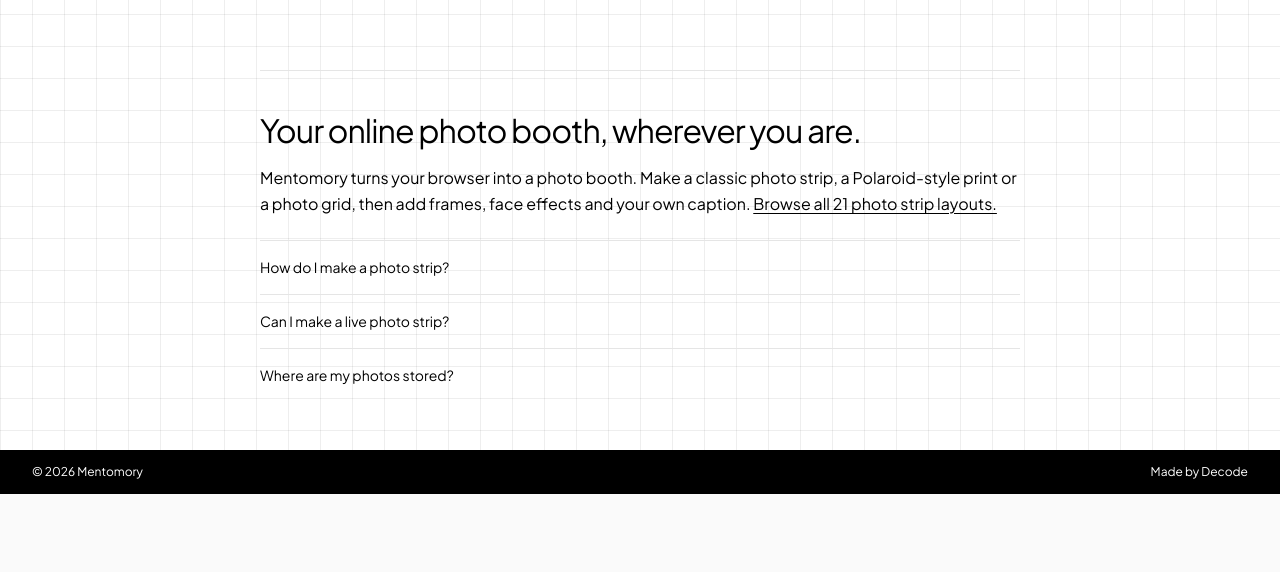
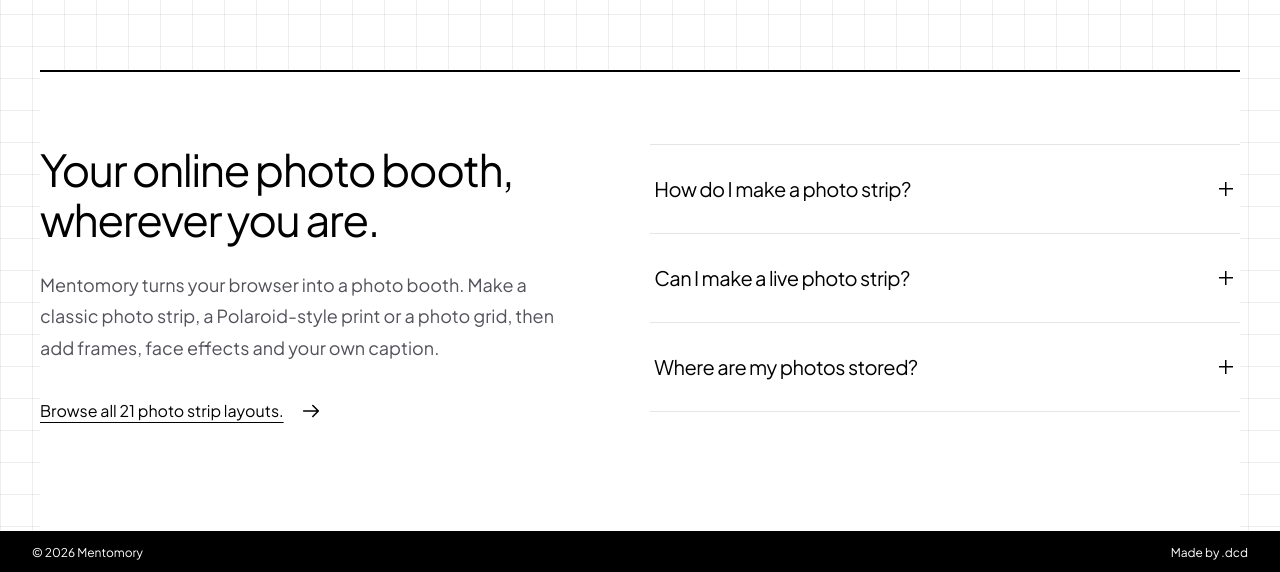
Before and after one commit to Pixyz-bit/pixbooth, a React (Vite) app: page / in a window 1280 px wide. Shown: the part 1490-2062 px from the top of the page. Before the commit the page ends 1984 px from the top, so only its background shows below. Built offline with nearby package versions, Linux system fonts and the light colour scheme; no server answers.

Commit message:
Polish landing help section and update footer credit

```diff
--- a/src/components/landing/LandingDetails.css
+++ b/src/components/landing/LandingDetails.css
@@ -1,44 +1,168 @@
 .landing-details {
-  max-width: 760px;
-  margin: 0 auto;
-  padding: 40px 0 48px;
+  display: grid;
+  grid-template-columns: minmax(0, 0.95fr) minmax(0, 1.05fr);
+  gap: clamp(40px, 6vw, 88px);
+  padding: 72px 0 96px;
+  border-top: 2px solid var(--ink);
+  background: var(--paper);
+  color: var(--ink);
+}
+
+.landing-details h2 {
+  max-width: 17ch;
+  margin: 0 0 24px;
+  font-size: clamp(32px, 3.5vw, 44px);
+  font-weight: 800;
+  line-height: 1.15;
+  letter-spacing: -0.035em;
+  text-wrap: balance;
+}
+
+.landing-details p {
+  max-width: 65ch;
+  margin: 0;
+  color: var(--muted);
+  font-size: 18px;
+  line-height: 1.75;
+}
+
+.landing-details-link {
+  display: inline-flex;
+  align-items: center;
+  gap: 16px;
+  min-height: 48px;
+  margin-top: 24px;
+  color: inherit;
+  font-size: 16px;
+  font-weight: 700;
+  line-height: 1.5;
+  text-decoration-thickness: 1px;
+  text-underline-offset: 5px;
+}
+
+.landing-details-link svg {
+  flex: 0 0 22px;
+  width: 22px;
+  height: 22px;
+  stroke: currentColor;
+  stroke-width: 1.75;
+  stroke-linecap: round;
+  stroke-linejoin: round;
+  transition: transform 180ms var(--ease);
+}
+
+.landing-details-link:hover svg {
+  transform: translateX(4px);
+}
+
+.landing-details-faq {
+  min-width: 0;
+}
+
+.landing-details details {
+  border-bottom: 1px solid var(--line);
+}
+
+.landing-details details:first-child {
   border-top: 1px solid var(--line);
 }
-.landing-details h2 {
-  font-size: clamp(24px, 3vw, 32px);
-  line-height: 1.2;
-  letter-spacing: -0.03em;
-  margin: 0 0 16px;
+
+.landing-details summary {
+  display: flex;
+  align-items: center;
+  justify-content: space-between;
+  gap: 24px;
+  min-height: 88px;
+  padding: 24px 4px;
+  cursor: pointer;
+  list-style: none;
+  font-size: 20px;
+  font-weight: 700;
+  line-height: 1.5;
+  letter-spacing: -0.025em;
 }
-.landing-details p {
-  max-width: 65ch;
-  font-size: 16px;
-  line-height: 1.6;
-  margin: 0 0 24px;
+
+.landing-details summary::-webkit-details-marker {
+  display: none;
 }
-.landing-details a {
-  color: inherit;
-  text-underline-offset: 3px;
+
+.landing-details summary::after {
+  content: '';
+  flex: 0 0 20px;
+  width: 20px;
+  height: 20px;
+  background:
+    linear-gradient(currentColor, currentColor) center / 14px 1.5px no-repeat,
+    linear-gradient(currentColor, currentColor) center / 1.5px 14px no-repeat;
 }
-.landing-details details {
-  border-top: 1px solid var(--line);
+
+.landing-details details[open] summary::after {
+  background-size:
+    14px 1.5px,
+    0 0;
 }
-.landing-details summary {
-  cursor: pointer;
-  padding: 16px 0;
-  min-height: 48px;
-  font-weight: 700;
+
+.landing-details summary:hover {
+  background-color: var(--surface);
 }
+
 .landing-details details p {
-  font-size: 14px;
-  padding-right: 16px;
+  padding: 0 44px 28px 4px;
+  font-size: 17px;
+  line-height: 1.75;
 }
+
 .landing-details :is(a, summary):focus-visible {
   outline: 2px solid var(--ink);
   outline-offset: 4px;
+  border-radius: 2px;
 }
+
+@media (max-width: 900px) {
+  .landing-details {
+    grid-template-columns: minmax(0, 1fr);
+    gap: 40px;
+    padding: 56px 0 72px;
+  }
+
+  .landing-details h2 {
+    max-width: 24ch;
+  }
+}
+
 @media (max-width: 600px) {
   .landing-details {
-    padding: 32px 0;
+    gap: 32px;
+    padding: 40px 0 56px;
+  }
+
+  .landing-details h2 {
+    margin-bottom: 20px;
+  }
+
+  .landing-details p {
+    font-size: 16px;
+  }
+
+  .landing-details summary {
+    min-height: 80px;
+    gap: 16px;
+    padding-block: 22px;
+    font-size: 18px;
+  }
+
+  .landing-details details p {
+    padding-right: 32px;
+    font-size: 16px;
   }
 }
+
+@media (prefers-reduced-motion: reduce) {
+  .landing-details-link svg {
+    transition: none;
+  }
+
+  .landing-details-link:hover svg {
+    transform: none;
+  }
+}
--- a/src/components/landing/LandingDetails.jsx
+++ b/src/components/landing/LandingDetails.jsx
@@ -4,14 +4,20 @@
 export default function LandingDetails() {
   return (
     <section className="landing-details" aria-labelledby="about-booth-title">
+      <div className="landing-details-intro">
         <h2 id="about-booth-title">Your online photo booth, wherever you are.</h2>
         <p>
           Mentomory turns your browser into a photo booth. Make a classic photo strip, a
-        Polaroid-style print or a photo grid, then add frames, face effects and your own caption.{' '}
-        <a href="/templates" onClick={navigateLink}>
-          Browse all 21 photo strip layouts.
+          Polaroid-style print or a photo grid, then add frames, face effects and your own caption.
+        </p>
+        <a className="landing-details-link" href="/templates" onClick={navigateLink}>
+          <span>Browse all 21 photo strip layouts.</span>
+          <svg viewBox="0 0 24 24" fill="none" aria-hidden="true">
+            <path d="M4 12h16m-6-6 6 6-6 6" />
+          </svg>
         </a>
-      </p>
+      </div>
+      <div className="landing-details-faq">
         <details>
           <summary>How do I make a photo strip?</summary>
           <p>
@@ -30,11 +36,12 @@
         <details>
           <summary>Where are my photos stored?</summary>
           <p>
-          Your captures and edits stay in your browser session. Mentomory does not upload them to a
-          photo storage service. Download anything you want to keep before reloading or closing the
-          page.
+            Your captures and edits stay in your browser session. Mentomory does not upload them to
+            a photo storage service. Download anything you want to keep before reloading or closing
+            the page.
           </p>
         </details>
+      </div>
     </section>
   );
 }
--- a/src/components/layout/Footer.jsx
+++ b/src/components/layout/Footer.jsx
@@ -4,7 +4,9 @@
       <div className="landing-footer-bottom">
         <div>
           <span>© {new Date().getFullYear()} Mentomory</span>
-          <span>Made by Decode</span>
+          <span>
+            Made by <strong>.dcd</strong>
+          </span>
         </div>
       </div>
     </footer>
```
Also changed, not shown: 1 other file (tests, documents, lock files or other folders). Lines whose indentation alone changed are shown as unchanged.
